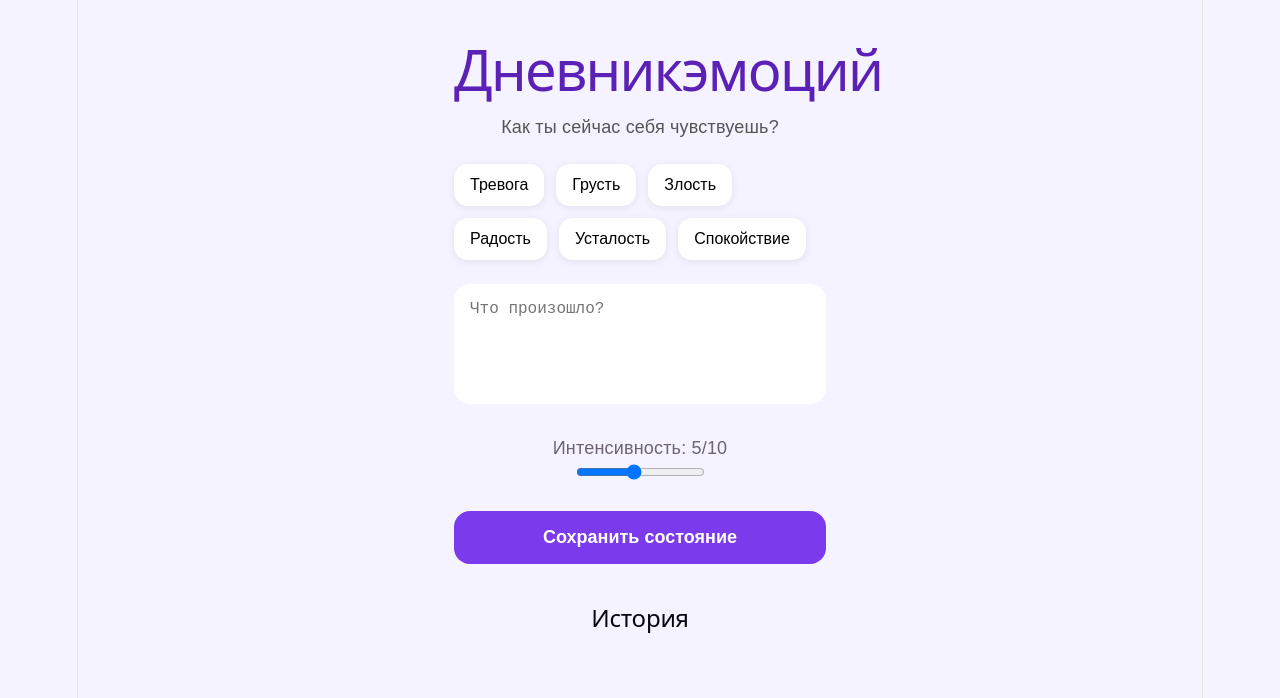
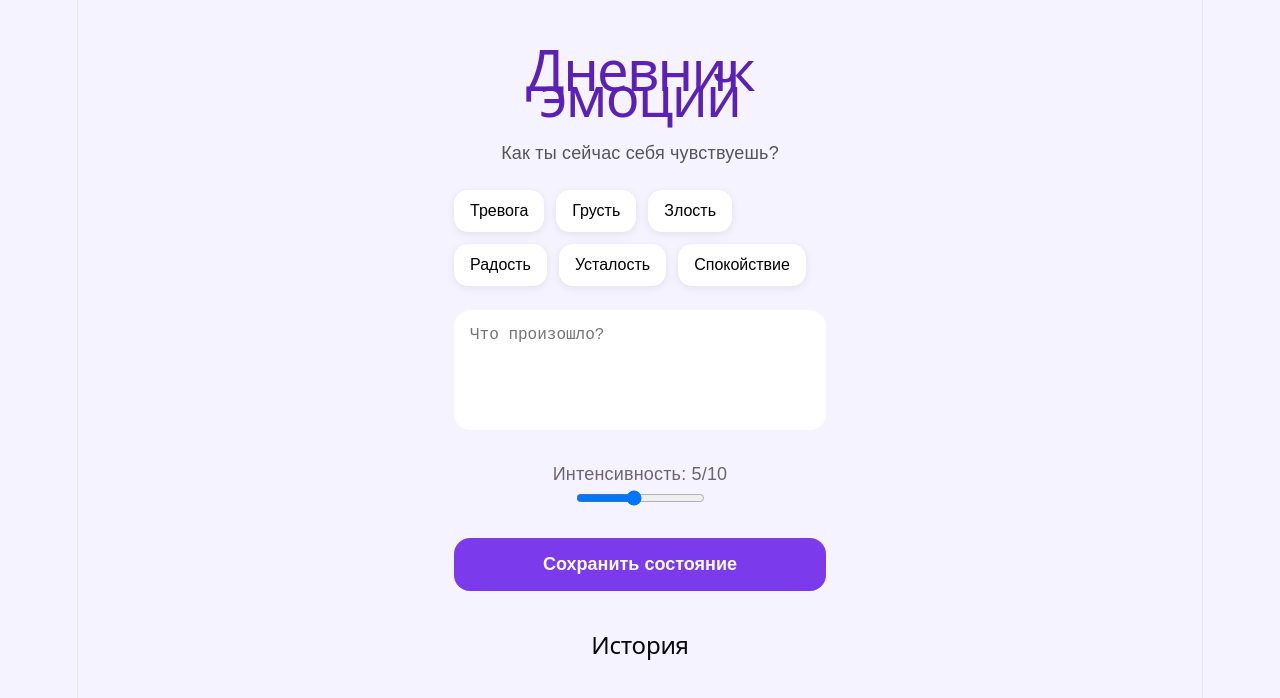
Before and after one commit to rvdch6qgrq-cmd/emotion-diary-app, a React (Vite) app: page / in a window 1280 px wide. Shown: the top 698 px of the page. Built offline with nearby package versions, Linux system fonts and the light colour scheme.

Commit message:
Update App.jsx

```diff
--- a/src/App.jsx
+++ b/src/App.jsx
@@ -35,7 +35,7 @@ function App() {
 
   return (
     <div className="app">
-      <h1>Дневникэмоций</h1>
+      <h1>Дневник эмоций</h1>
 
       <p className="subtitle">Как ты сейчас себя чувствуешь?</p>
 
```
